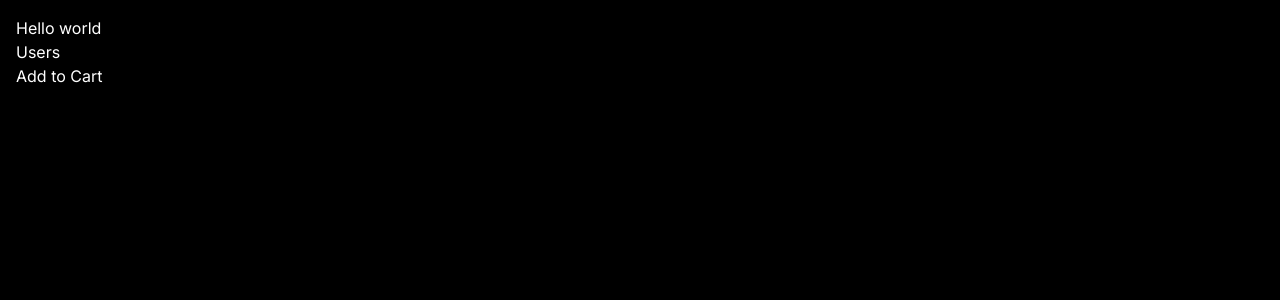
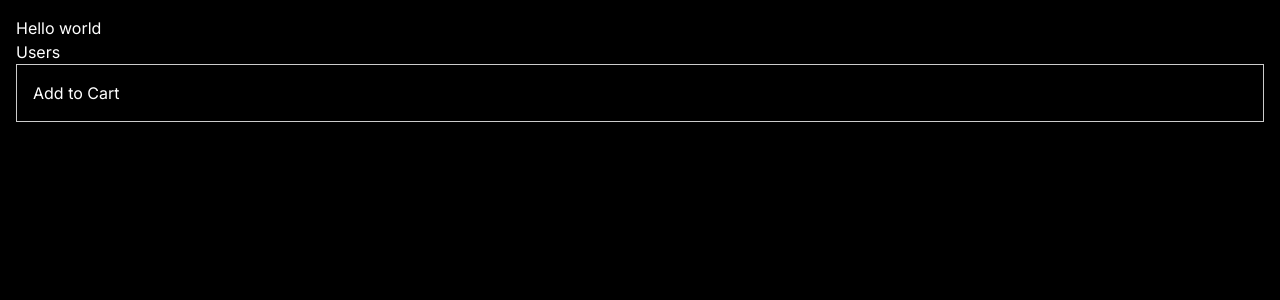
Before and after one commit to Aquivion/IssueTracker, a Next.js app in the folder issue-tracker/: page / in a window 1280 px wide. Shown: the top 300 px of the page. Built offline with nearby package versions, Linux system fonts and the light colour scheme.

Commit message:
Move components into their own folder and test css modules

```diff
--- a/issue-tracker/app/components/ProductCard.tsx
+++ /dev/null
@@ -1,12 +0,0 @@
-import React from 'react'
-import AddToCard from './AddToCard'
-
-const ProductCard = () => {
-	return (
-		<div>
-			<AddToCard />
-		</div>
-	)
-}
-
-export default ProductCard
--- /dev/null
+++ b/issue-tracker/app/components/ProductCard/ProductCard.module.css
@@ -0,0 +1,4 @@
+.card {
+	padding: 1rem;
+	border: 1px solid #ccc;
+}
--- /dev/null
+++ b/issue-tracker/app/components/ProductCard/ProductCard.tsx
@@ -0,0 +1,13 @@
+import React from 'react'
+import AddToCard from '../AddToCard/AddToCard'
+import styles from './ProductCard.module.css'
+
+const ProductCard = () => {
+	return (
+		<div className={styles.card}>
+			<AddToCard />
+		</div>
+	)
+}
+
+export default ProductCard
--- a/issue-tracker/app/globals.css
+++ b/issue-tracker/app/globals.css
@@ -2,13 +2,25 @@
 @tailwind components;
 @tailwind utilities;
 
-:root {
-	--background-rgb: 0, 0, 0;
-	--foreground-rgb: 255, 255, 255;
+/* :root {
+	--foreground-rgb: 0, 0, 0;
+	--background-rgb: 255, 255, 255;
 }
 
+@media (prefers-color-scheme: dark) {
+	:root {
+		--foreground-rgb: 255, 255, 255,
+		--background-rgb: 0, 0, 0
+	}
+} */
+
+/* :root {
+	--foreground-rgb: 255, 255, 255,
+	--background-rgb: 255, 255, 0
+} */
+
 body {
-	color: rgb(var(--foreground-rgb));
-	background-color: rgb(var(--background-rgb));
+	color: rgb(255, 255, 255);
+	background-color: rgb(0, 0, 0);
 	padding: 1rem;
 }
--- a/issue-tracker/app/page.tsx
+++ b/issue-tracker/app/page.tsx
@@ -1,6 +1,6 @@
 import Image from 'next/image'
 import Link from 'next/link'
-import ProductCard from './components/ProductCard'
+import ProductCard from './components/ProductCard/ProductCard'
 
 export default function Home() {
 	return (
```
Also changed, not shown: issue-tracker/app/components/AddToCard/AddToCard.tsx (renamed from issue-tracker/app/components/AddToCard.tsx).
